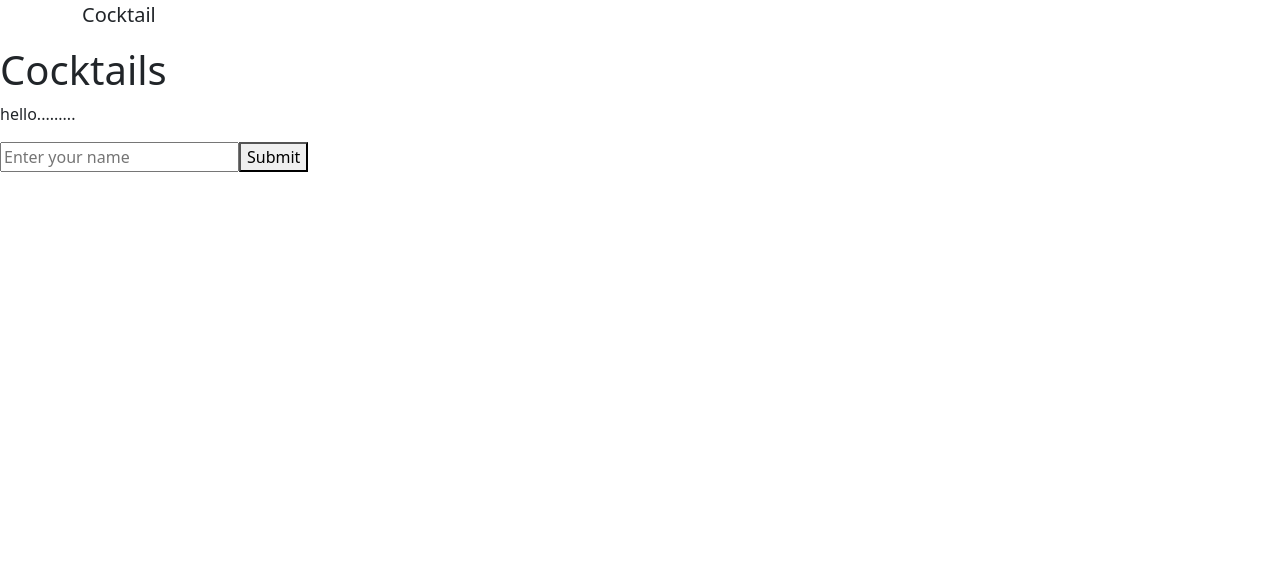
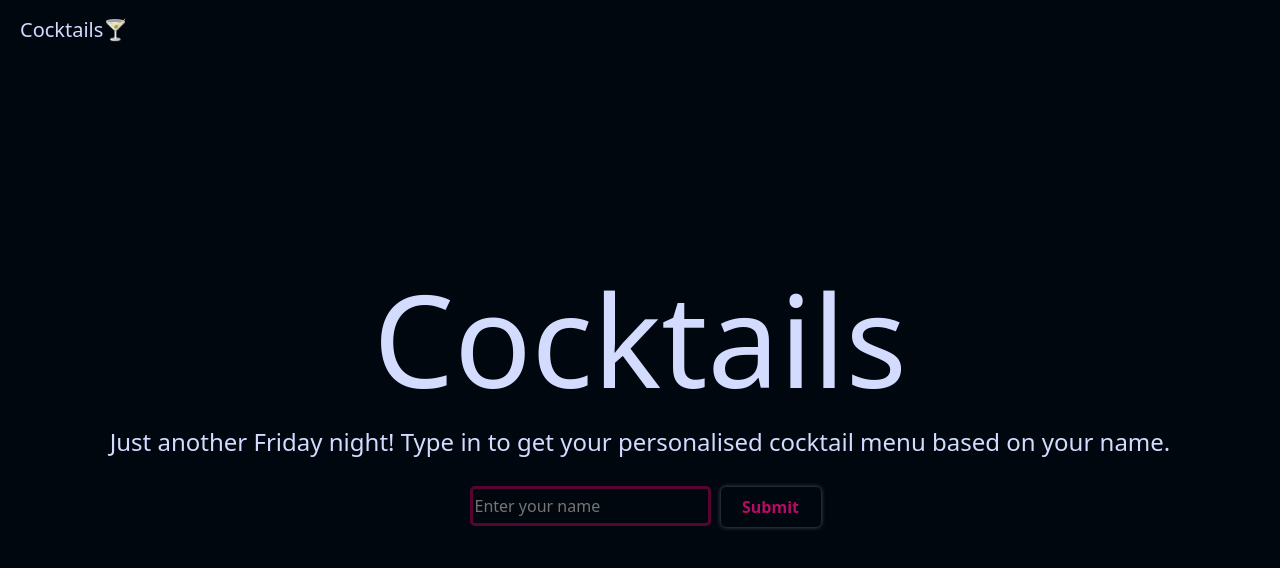
Before and after one commit to marilynpoku/SEI-Project-Two, a React (Create React App) app: page / in a window 1280 px wide. Shown: the top 568 px of the page. Built offline with nearby package versions, Linux system fonts and the light colour scheme.

Commit message:
styling on home is complete

```diff
--- a/src/App.js
+++ b/src/App.js
@@ -31,7 +31,6 @@ const App = () => {
     </>
 
 
-
   )
 }
 
--- a/src/components/Home.js
+++ b/src/components/Home.js
@@ -3,11 +3,11 @@ import { useNavigate } from 'react-router-dom'
 
 
 
-const Home = ( { finalInput } ) => {
+const Home = ({ finalInput }) => {
 
 
   const [inputs, setInputs] = useState('')
-  const [error, setError] = useState( { error: false, message: '' } )
+  const [error, setError] = useState({ error: false, message: '' })
 
 
   const navigate = useNavigate()
@@ -32,11 +32,13 @@ const Home = ( { finalInput } ) => {
       <section className='page-wrapper'>
         <header>
           <h1>Cocktails</h1>
-          <p>hello.........</p>
+          <p>Just another Friday night! Type in to get your personalised cocktail menu based on your name.</p>
         </header>
-        <form onSubmit={handleSubmit}>
-          <input type="text" onChange={handleChange} placeholder='Enter your name' defaultValue={inputs} />
-          { error.error && <p>{error.message}</p>}
+        <form className='input-wrapper' onSubmit={handleSubmit}>
+          <div className='input-txt-box'>
+            <input type="text" onChange={handleChange} placeholder='Enter your name' defaultValue={inputs} />
+            {error.error && <p>{error.message}</p>}
+          </div>
           <button onSubmit={handleSubmit}>Submit</button>
         </form>
       </section>
--- a/src/components/MainNav.js
+++ b/src/components/MainNav.js
@@ -11,8 +11,8 @@ const MainNav = () => {
   return (
 
     <>
-      <Container>
-        <Navbar.Brand>Cocktail</Navbar.Brand>
+      <Container className='w-100 nav-wrapper' >
+        <Navbar.Brand className='nav-brand'>Cocktails🍸</Navbar.Brand>
         <Nav.Link>
         </Nav.Link>
       </Container>
--- /dev/null
+++ b/src/styles/home.scss
@@ -0,0 +1,46 @@
+.page-wrapper {
+  display: flex;
+  flex-direction: column;
+  justify-content: center;
+  align-items: center;
+  h1{
+    font-size: 800%;
+    text-align: center;
+  }
+  p{
+    font-size: 1.5rem;
+    text-align: center;
+  }
+  .input-wrapper{
+    display: flex;
+    justify-content: center;
+    height: 150px;
+    width: 50%;
+    .input-txt-box{
+      display: flex;
+      flex-direction: column;
+      input {
+        height: 40px;
+        margin: 10px;
+        border: $accent-1 solid 3px;
+        border-radius: 5px;
+      }
+    } p {
+      color: darken($color: $txt-color, $amount: 20%);
+      font-size: 12px;
+    }
+    button {
+      height: 40px;
+      width: 100px;
+      margin-top: 11px;
+      color: $accent-1;
+      border-radius: 5px;
+      color: lighten($color: $accent-1, $amount: 20%);
+      font-weight: bold;
+      -webkit-box-shadow: 0px 0px 5px 0px rgba(247,250,250,0.34);
+      -moz-box-shadow: 0px 0px 5px 0px rgba(247,250,250,0.34);
+      box-shadow: 0px 0px 5px 0px rgba(247,250,250,0.34);
+      border: none;
+  }
+  }
+}
--- a/src/styles/main.scss
+++ b/src/styles/main.scss
@@ -1,5 +1,12 @@
-.color p {
-color: black;
+@import './variables.scss';
+@import './card.scss';
+@import './nav.scss';
+@import './home.scss';
+
+
+*{
+  background-color: $bg-color;
+  color: $txt-color;
 }
 
 
@@ -7,3 +14,9 @@ body {
   height: 100vh;
   box-sizing: border-box;
 }
+
+
+section {
+  height: 96vh;
+
+}
--- /dev/null
+++ b/src/styles/nav.scss
@@ -0,0 +1,7 @@
+
+.nav-wrapper {
+  display: flex;
+  justify-content: flex-start;
+  margin: 0;
+  padding: 10px 20px;
+}
--- /dev/null
+++ b/src/styles/variables.scss
@@ -0,0 +1,6 @@
+
+$bg-color: #01070e;
+$secondary-color: #041c32ca;
+$accent-1: #570530;
+$accent-2: #411E8F;
+$txt-color: #D3DBFF;
```
Also changed, not shown: src/styles/card.scss (added).
